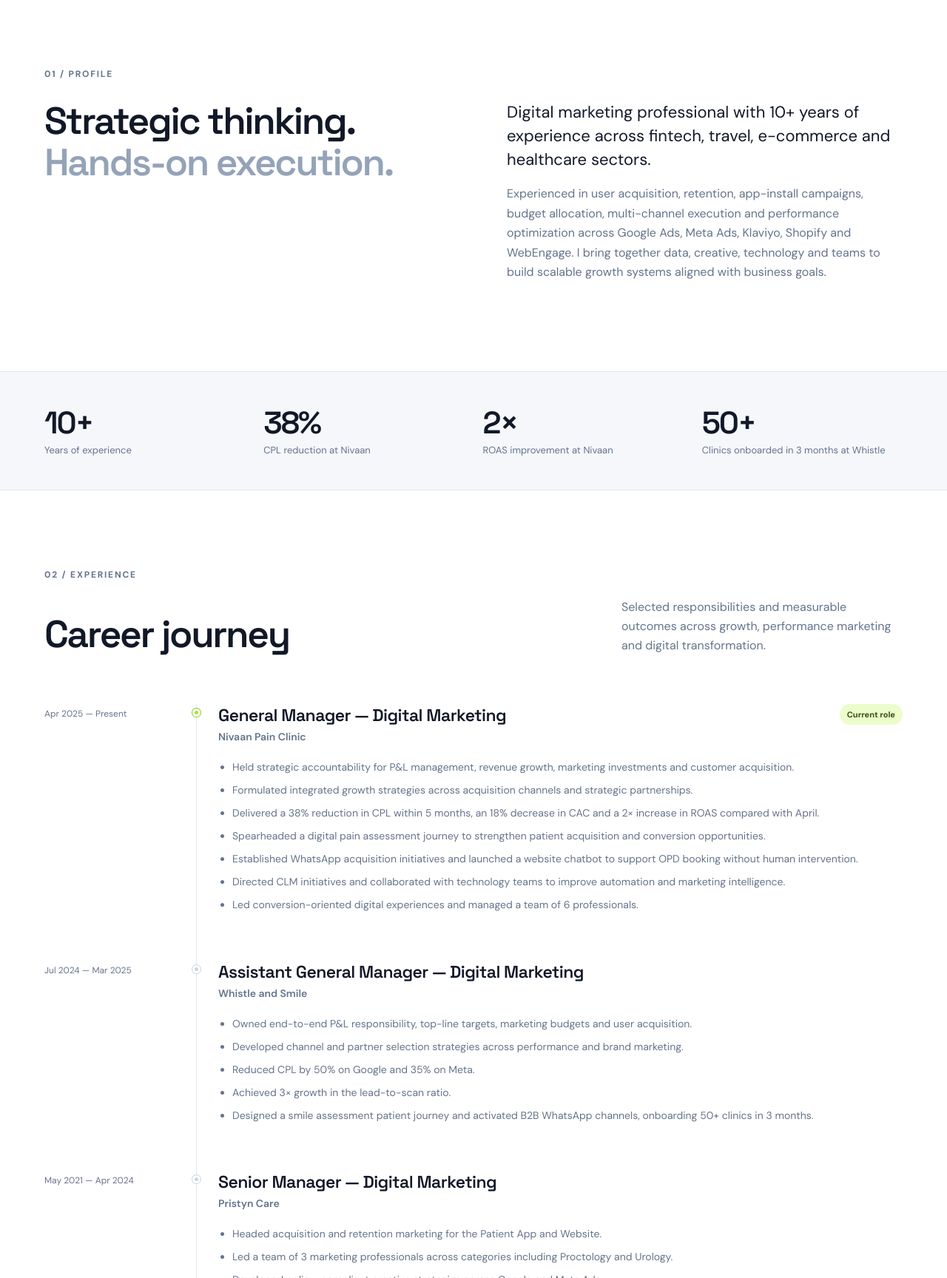
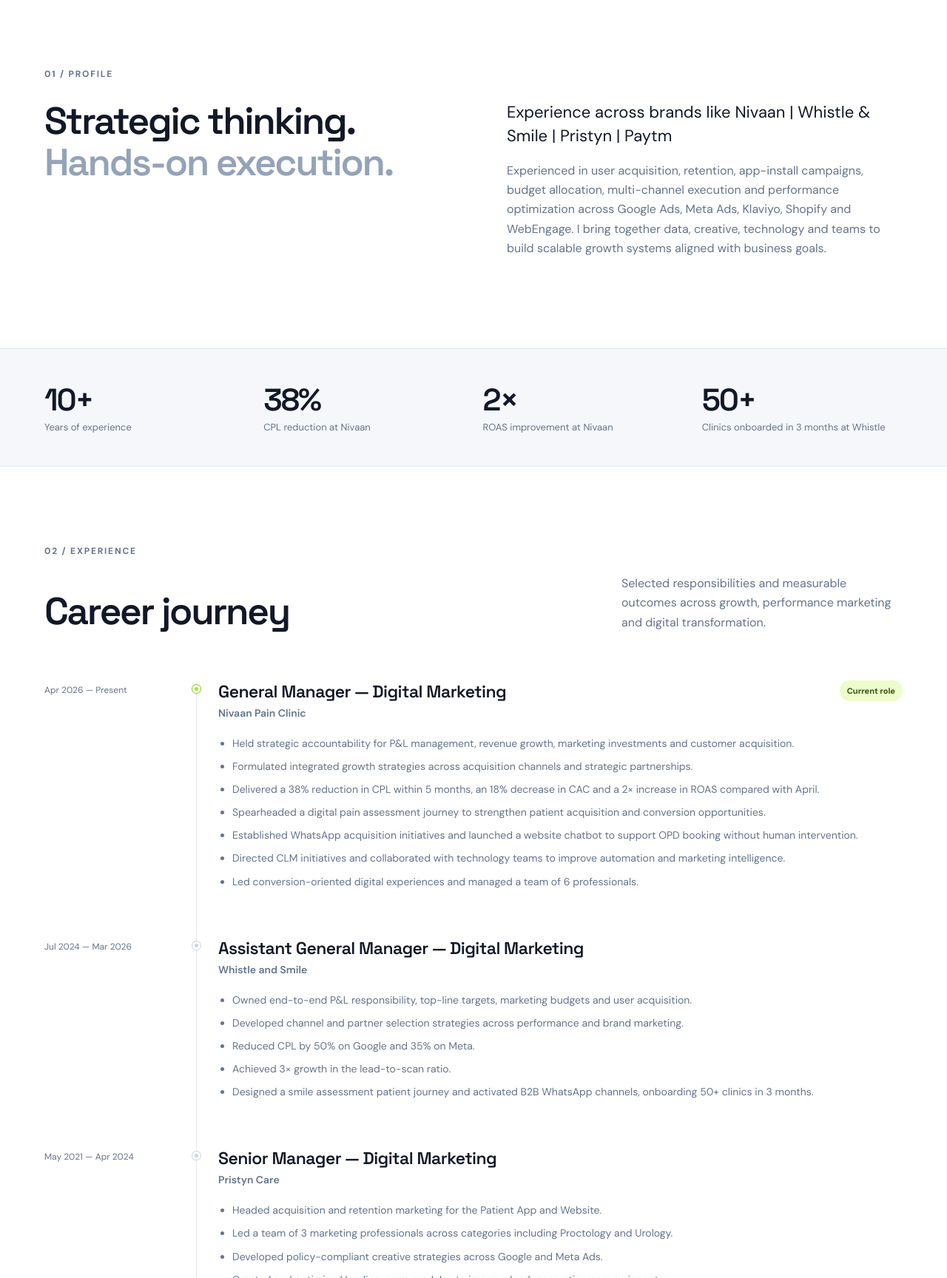
Before and after one commit to someshramrakhyani/someshramrakhyani.github.io, a plain HTML site: page index.html in a window 1280 px wide. Shown: the part 740-2468 px from the top of the page at 74% size. Drawn offline with Linux system fonts and the light colour scheme.

Commit message:
Update index.html

```diff
--- a/index.html
+++ b/index.html
@@ -26,7 +26,7 @@
       <div class="hero-copy">
         <p class="eyebrow"><span class="pulse"></span> DIGITAL GROWTH & PERFORMANCE MARKETING</p>
         <h1>Building growth engines that turn <em>marketing investment</em> into measurable business impact.</h1>
-        <p class="hero-text">I’m Somesh Kumar, a digital marketing strategist with 10+ years of experience across healthcare, fintech, travel and e-commerce — leading acquisition, retention, automation and performance-led growth.</p>
+        <p class="hero-text">I’m Somesh Ramrakhyani, a digital marketing strategist with 10+ years of experience across healthcare, fintech, travel and e-commerce — leading acquisition, retention, automation and performance-led growth.</p>
         <div class="hero-actions">
           <a class="button primary" href="#experience">Explore my experience ↓</a>
           <a class="button secondary" href="mailto:someshramrakhyani77@gmail.com">Let's connect ↗</a>
@@ -54,7 +54,7 @@
       <div class="two-column">
         <h2>Strategic thinking.<br /><span>Hands-on execution.</span></h2>
         <div>
-          <p class="lead">Digital marketing professional with 10+ years of experience across fintech, travel, e-commerce and healthcare sectors.</p>
+          <p class="lead">Experience across brands like Nivaan | Whistle & Smile | Pristyn | Paytm</p>
           <p>Experienced in user acquisition, retention, app-install campaigns, budget allocation, multi-channel execution and performance optimization across Google Ads, Meta Ads, Klaviyo, Shopify and WebEngage. I bring together data, creative, technology and teams to build scalable growth systems aligned with business goals.</p>
         </div>
       </div>
@@ -78,7 +78,7 @@
 
       <div class="timeline">
         <article class="timeline-item featured">
-          <div class="timeline-date">Apr 2025 — Present</div>
+          <div class="timeline-date">Apr 2026 — Present</div>
           <div class="timeline-marker"></div>
           <div class="timeline-content">
             <div class="role-head"><div><h3>General Manager — Digital Marketing</h3><h4>Nivaan Pain Clinic</h4></div><span class="tag">Current role</span></div>
@@ -95,7 +95,7 @@
         </article>
 
         <article class="timeline-item">
-          <div class="timeline-date">Jul 2024 — Mar 2025</div>
+          <div class="timeline-date">Jul 2024 — Mar 2026</div>
           <div class="timeline-marker"></div>
           <div class="timeline-content">
             <h3>Assistant General Manager — Digital Marketing</h3><h4>Whistle and Smile</h4>
```
